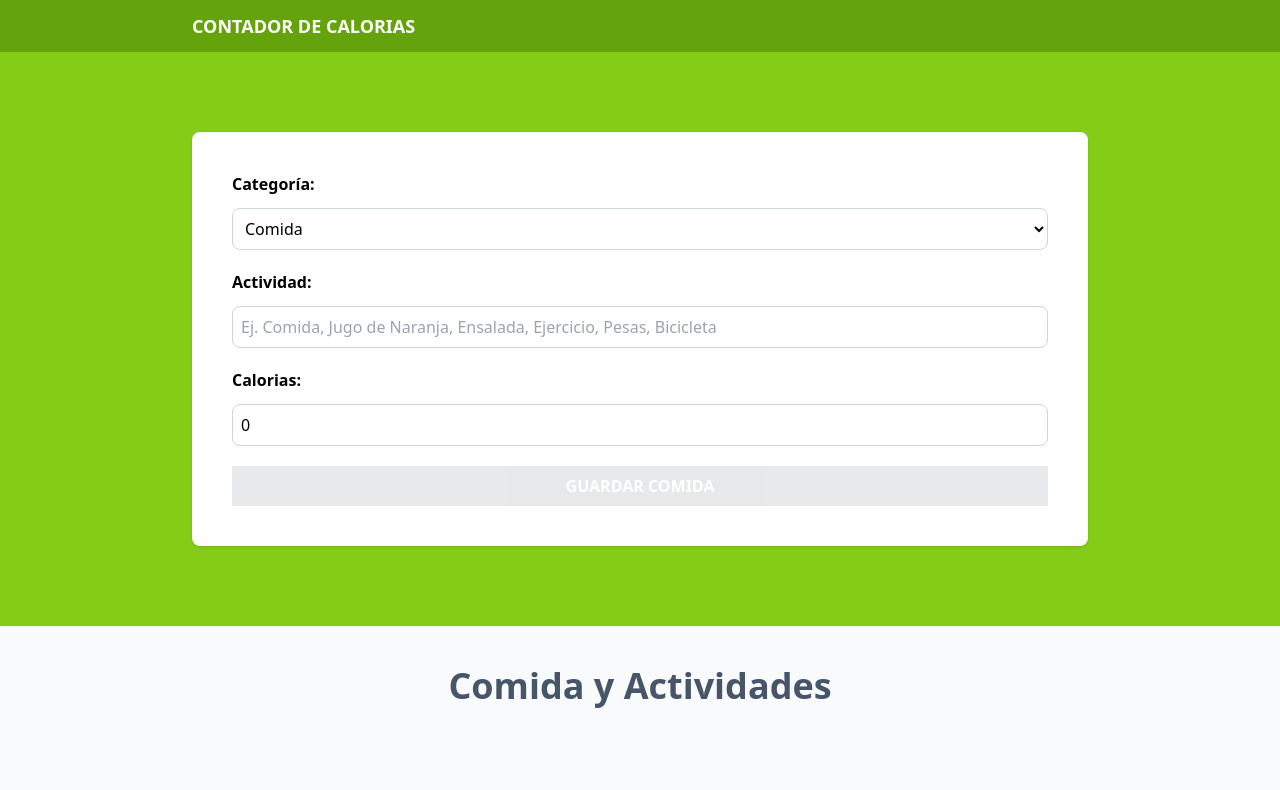
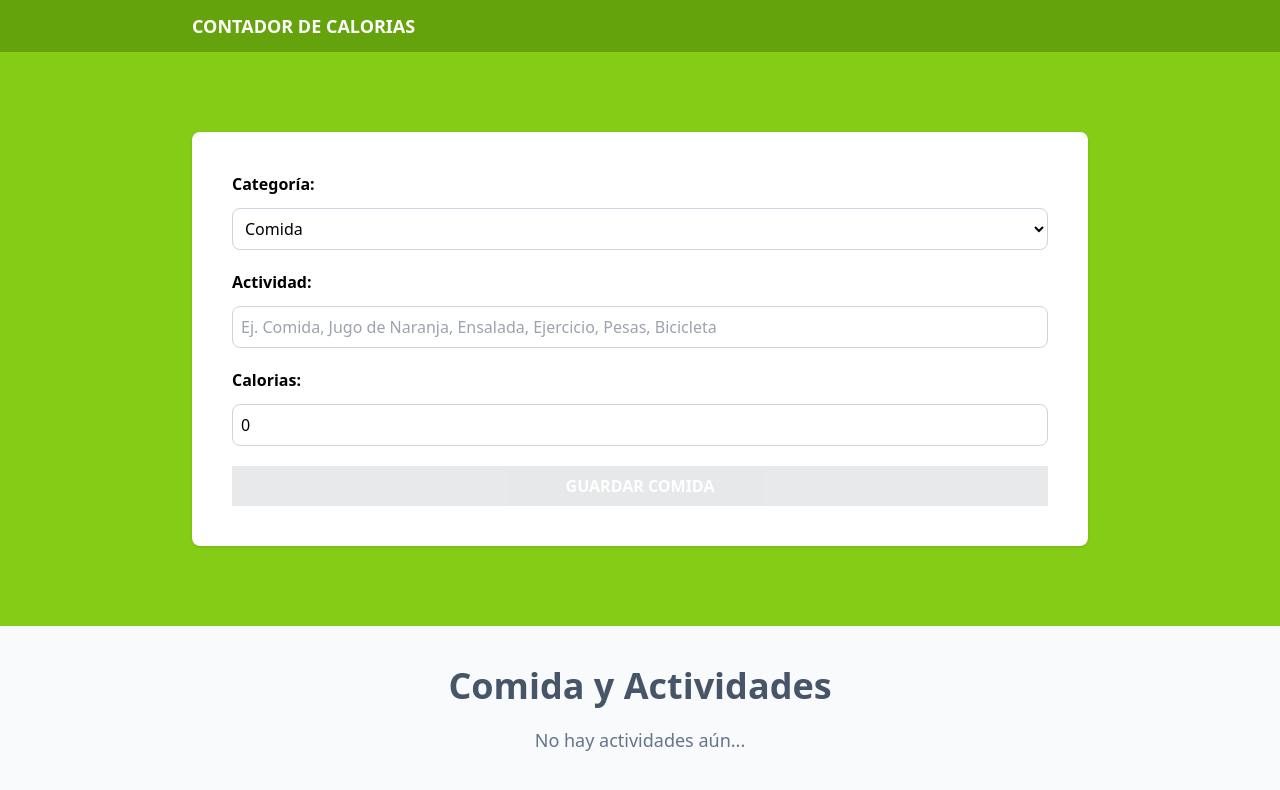
Before and after one commit to agustinbriozzo/calorie-tracker, a React (Vite) app: page / in a window 1280 px wide. Shown: the top 790 px of the page. Built offline with nearby package versions, Linux system fonts and the light colour scheme.

Commit message:
Save activities to localStorage

```diff
--- a/src/App.tsx
+++ b/src/App.tsx
@@ -1,9 +1,12 @@
-import { useReducer } from "react";
+import { useReducer, useEffect } from "react";
 import Form from "./components/Form";
 import { activityReducer, initialState } from "./reducers/activity-reducer";
 import ActivityList from "./components/ActivityList";
 function App() {
   const [state, dispatch] = useReducer(activityReducer, initialState);
+  useEffect(() => {
+    localStorage.setItem("activities", JSON.stringify(state.activities));
+  }, [state.activities]);
   return (
     <>
       <header className="bg-lime-600 py-3">
--- a/src/components/ActivityList.tsx
+++ b/src/components/ActivityList.tsx
@@ -18,12 +18,22 @@ export default function ActivityList({
       categories.map((cat) => (cat.id === category ? cat.name : "")),
     [activities]
   );
+
+  const isEmptyActivities = useMemo(
+    () => activities.length === 0,
+    [activities]
+  );
   return (
     <>
       <h2 className="text-4xl font-bold text-slate-600 text-center">
         Comida y Actividades
       </h2>
-      {activities.map((activity) => (
+      {isEmptyActivities ? (
+        <p className="text-center text-lg text-slate-500 mt-5">
+          No hay actividades aún...
+        </p>
+      ) : (
+        activities.map((activity) => (
           <div
             key={activity.id}
             className="px-5 py-10 bg-white mt-5 flex justify-between"
@@ -45,7 +55,10 @@ export default function ActivityList({
             <div className="flex gap-5 items-center">
               <button
                 onClick={() =>
-                dispatch({ type: "set-activeId", payload: { id: activity.id } })
+                  dispatch({
+                    type: "set-activeId",
+                    payload: { id: activity.id },
+                  })
                 }
               >
                 <PencilSquareIcon className="h-8 w-8 text-gray-800" />
@@ -63,7 +76,8 @@ export default function ActivityList({
               </button>
             </div>
           </div>
-      ))}
+        ))
+      )}
     </>
   );
 }
--- a/src/reducers/activity-reducer.ts
+++ b/src/reducers/activity-reducer.ts
@@ -19,8 +19,13 @@ export type ActivityState = {
   activeId: Activity["id"];
 };
 
+const localStorageActivities = (): Activity[] => {
+  const activities = localStorage.getItem("activities");
+  return activities ? JSON.parse(activities) : [];
+};
+
 export const initialState: ActivityState = {
-  activities: [],
+  activities: localStorageActivities(),
   activeId: "",
 };
 
```
Lines whose indentation alone changed are shown as unchanged.
